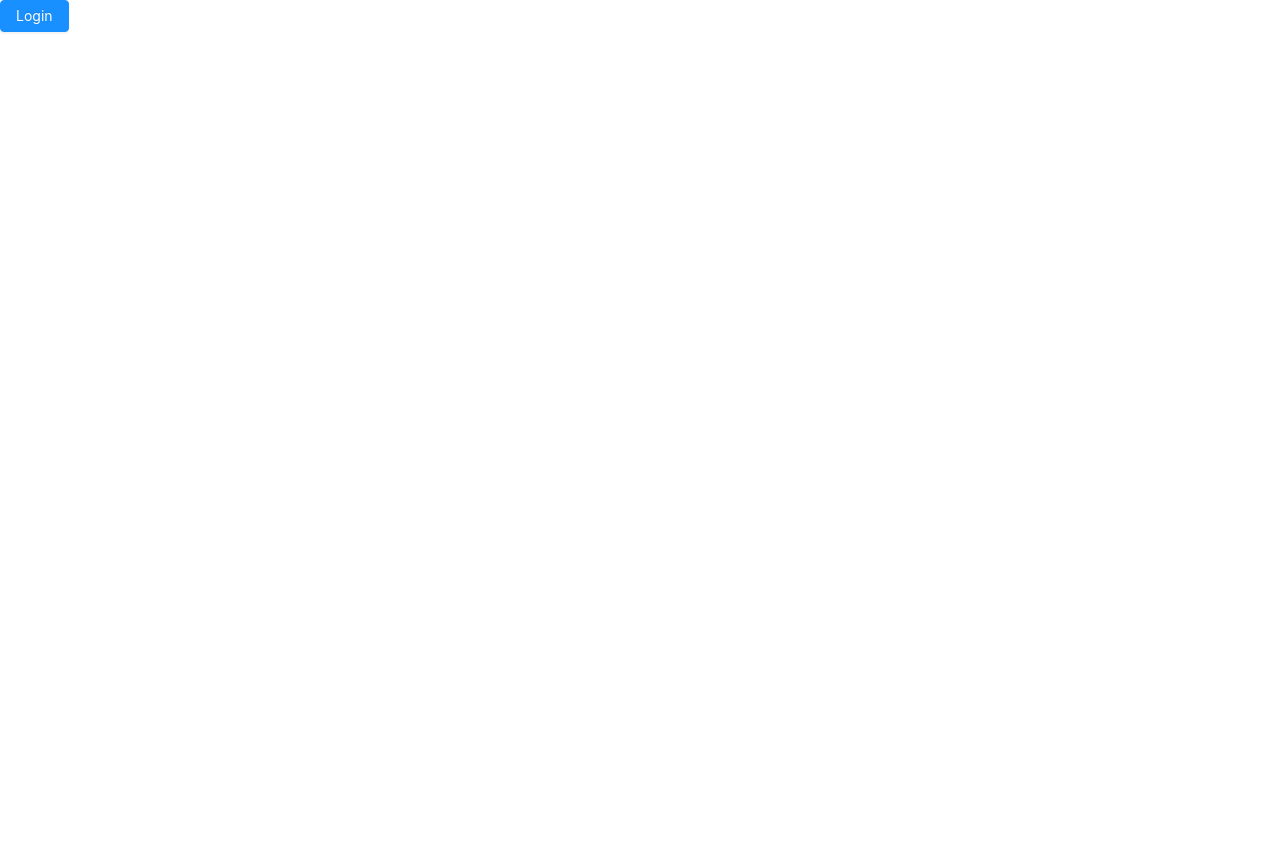
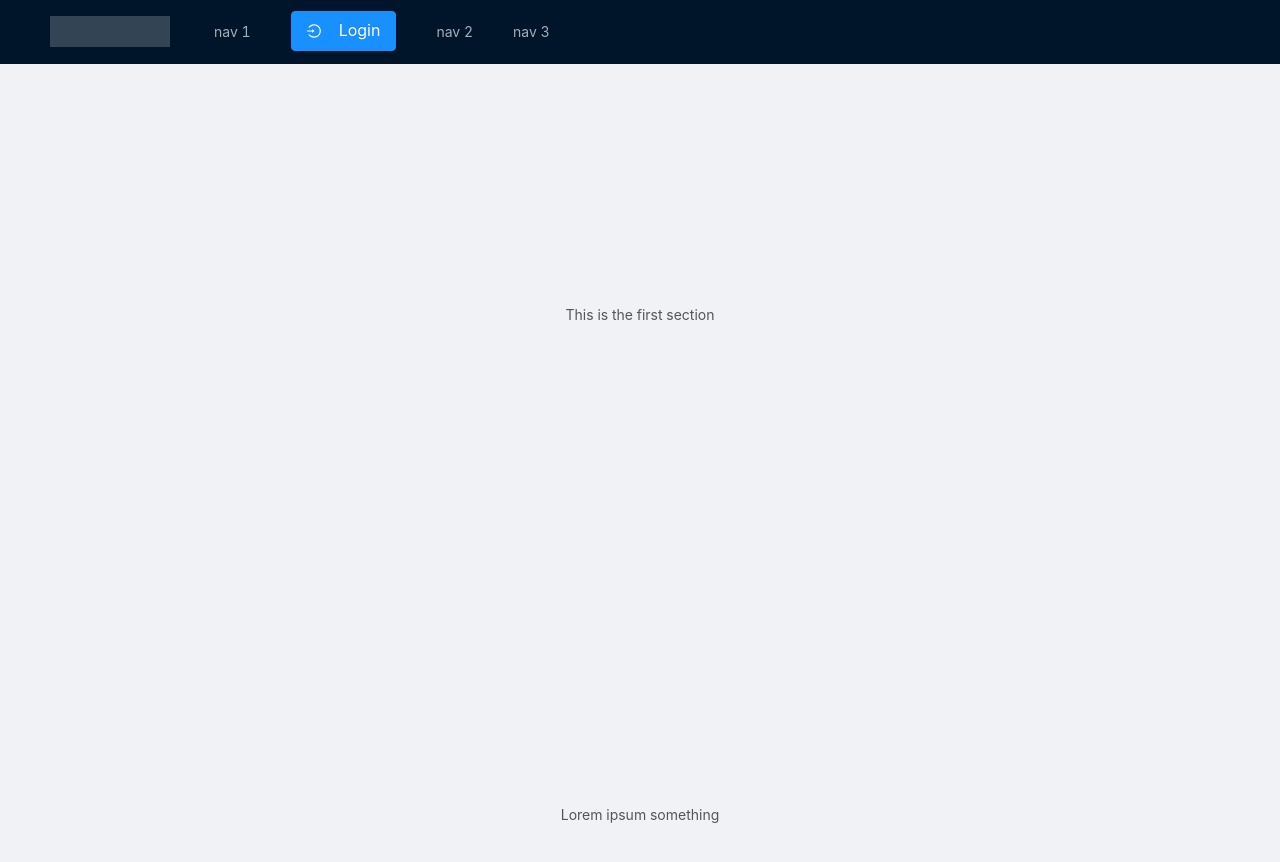
Before and after one commit to awwester/react-ant, a React (Create React App) app: page / in a window 1280 px wide. Shown: the top 862 px of the page. Before the commit the page ends 800 px from the top, so only its background shows below. Built offline with nearby package versions, Linux system fonts and the light colour scheme.

Commit message:
Add base for landing pages.

```diff
--- /dev/null
+++ b/src/components/navigation/LandingHeader/index.js
@@ -0,0 +1,32 @@
+import React from "react";
+import { useHistory } from "react-router";
+import { Menu, Layout, Button } from "antd";
+import { LoginOutlined } from "@ant-design/icons";
+
+import styles from "./style.module.less";
+
+export default function LandingHeader() {
+  const history = useHistory();
+
+  const handleLoginClick = () => {
+    history.push("/auth");
+  };
+
+  return (
+    <Layout.Header>
+      <div className={styles.logo} />
+      <Menu mode="horizontal" inlineIndent={50} theme="dark" gu>
+        <Menu.Item key="1">nav 1</Menu.Item>
+        <Menu.Item key="2">nav 2</Menu.Item>
+        <Menu.Item key="3">nav 3</Menu.Item>
+        <div style={{ float: "right" }}>
+          <Menu.Item key="4" style={{ float: "right" }}>
+            <Button onClick={handleLoginClick} type="primary" size="large">
+              <LoginOutlined /> Login
+            </Button>
+          </Menu.Item>
+        </div>
+      </Menu>
+    </Layout.Header>
+  );
+}
--- /dev/null
+++ b/src/components/navigation/LandingHeader/style.module.less
@@ -0,0 +1,7 @@
+.logo {
+  width: 120px;
+  height: 31px;
+  background: rgba(255, 255, 255, 0.2);
+  margin: 16px 24px 16px 0;
+  float: left;
+}
--- /dev/null
+++ b/src/components/sections/Landing/index.js
@@ -0,0 +1,11 @@
+import React from "react";
+
+import styles from "./style.module.less";
+
+export default function LargeSection(props) {
+  return (
+    <section className={styles.landingSection}>
+      {props.children}
+    </section>
+  );
+}
--- /dev/null
+++ b/src/components/sections/Landing/style.module.less
@@ -0,0 +1,6 @@
+.landingSection {
+  height: 500px;
+  display: flex;
+  justify-content: center;
+  align-items: center;
+}
--- /dev/null
+++ b/src/layouts/Topnav/index.js
@@ -0,0 +1,11 @@
+import React from "react";
+import { Layout } from "antd";
+
+export default function TopnavLayout({ header, ...props }) {
+  return (
+    <Layout>
+      {header}
+      {props.children}
+    </Layout>
+  );
+}
--- a/src/routes/Landing/index.js
+++ b/src/routes/Landing/index.js
@@ -1,17 +1,22 @@
 import React from "react";
-import { useHistory } from "react-router-dom";
-import { Button } from "antd";
 
-export default function ButtonAppBar() {
-  const history = useHistory();
+import TopnavLayout from "layouts/Topnav";
+import LandingHeader from "components/navigation/LandingHeader";
+import LandingSection from "components/sections/Landing";
 
-  const handleLoginClick = () => {
-    history.push("/auth");
-  };
+export default function LandingRoute() {
 
   return (
-    <div>
-      <Button onClick={handleLoginClick} type="primary">Login</Button>
-    </div>
+    <TopnavLayout header={<LandingHeader />}>
+      <LandingSection>
+        This is the first section
+      </LandingSection>
+      <LandingSection>
+        Lorem ipsum something
+      </LandingSection>
+      <LandingSection>
+        And finally....
+      </LandingSection>
+    </TopnavLayout>
   );
 }
```
